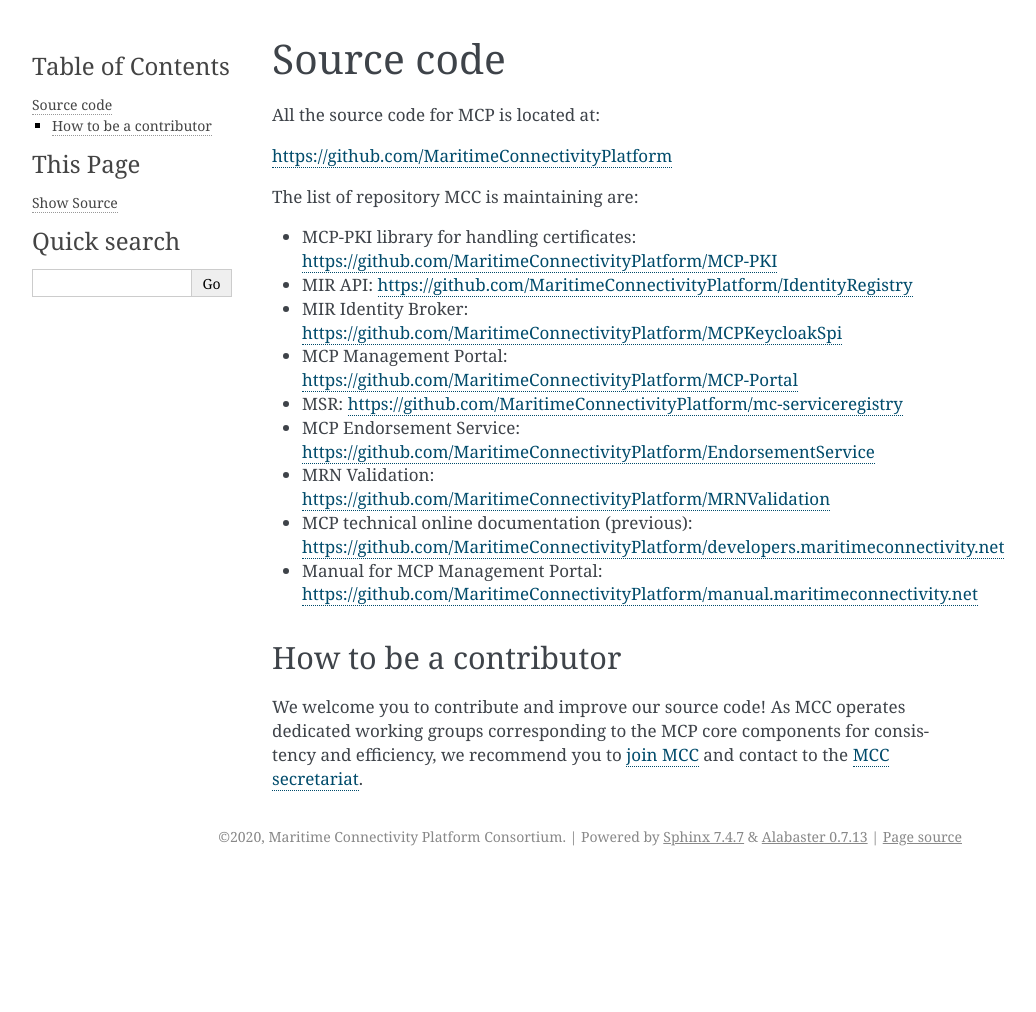
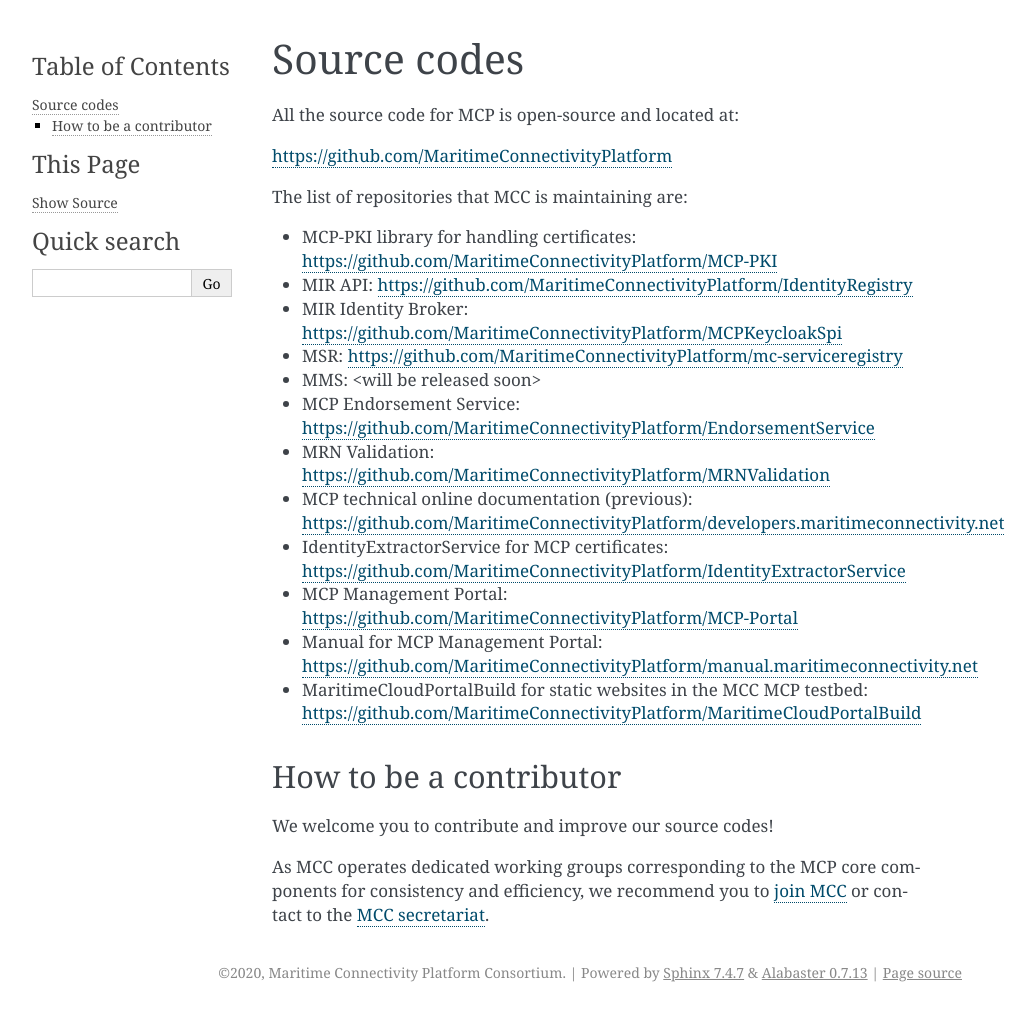
Before and after one commit to maritimeconnectivity/docs.maritimeconnectivity.net, a Sphinx documentation site: the page built from docs/source/sourcecode.rst, in a window 1280 px wide. Shown: the whole page, without its empty margins (148-1184 px from the left). Built offline with Sphinx 7.4.7, drawn with Linux system fonts in a browser that asks for light colours; before the commit the page ends 900 px from its top, so only the background shows below that.

```diff
--- a/docs/source/sourcecode.rst
+++ b/docs/source/sourcecode.rst
@@ -1,25 +1,29 @@
-Source code
+Source codes
 ===============
 
-All the source code for MCP is located at:
+All the source code for MCP is open-source and located at:
 
 https://github.com/MaritimeConnectivityPlatform
 
-The list of repository MCC is maintaining are:
+The list of repositories that MCC is maintaining are:
 
 - MCP-PKI library for handling certificates: https://github.com/MaritimeConnectivityPlatform/MCP-PKI
 - MIR API: https://github.com/MaritimeConnectivityPlatform/IdentityRegistry
 - MIR Identity Broker: https://github.com/MaritimeConnectivityPlatform/MCPKeycloakSpi
-- MCP Management Portal: https://github.com/MaritimeConnectivityPlatform/MCP-Portal
 - MSR: https://github.com/MaritimeConnectivityPlatform/mc-serviceregistry
+- MMS: <will be released soon>
 - MCP Endorsement Service: https://github.com/MaritimeConnectivityPlatform/EndorsementService
 - MRN Validation: https://github.com/MaritimeConnectivityPlatform/MRNValidation
 - MCP technical online documentation (previous): https://github.com/MaritimeConnectivityPlatform/developers.maritimeconnectivity.net
+- IdentityExtractorService for MCP certificates: https://github.com/MaritimeConnectivityPlatform/IdentityExtractorService
+- MCP Management Portal: https://github.com/MaritimeConnectivityPlatform/MCP-Portal
 - Manual for MCP Management Portal: https://github.com/MaritimeConnectivityPlatform/manual.maritimeconnectivity.net
+- MaritimeCloudPortalBuild for static websites in the MCC MCP testbed: https://github.com/MaritimeConnectivityPlatform/MaritimeCloudPortalBuild
 
 .. _contributor-how-to:
 
 How to be a contributor
 ^^^^^^^^^^^^^^^^^^^^^^^^^^^^^^^^^^
-We welcome you to contribute and improve our source code!
-As MCC operates dedicated working groups corresponding to the MCP core components for consistency and efficiency, we recommend you to :ref:`join MCC <mcc-how-to>` and contact to the `MCC secretariat <mailto:mcc@dmc.international>`_.
+We welcome you to contribute and improve our source codes!
+
+As MCC operates dedicated working groups corresponding to the MCP core components for consistency and efficiency, we recommend you to :ref:`join MCC <mcc-how-to>` or contact to the `MCC secretariat <mailto:mcc@dmc.international>`_.
```
Also changed, not shown: docs/source/PKI.rst (+8 -0 lines).
